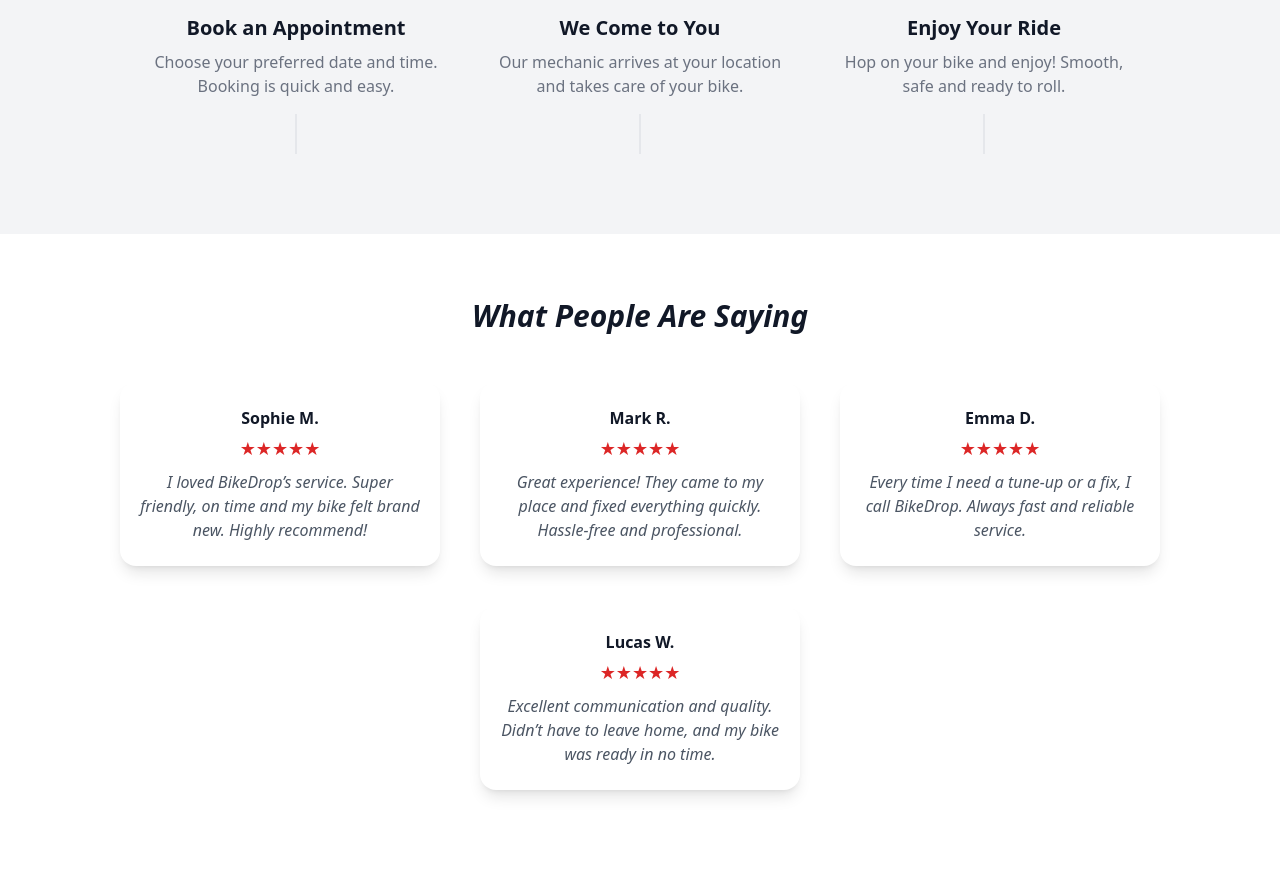
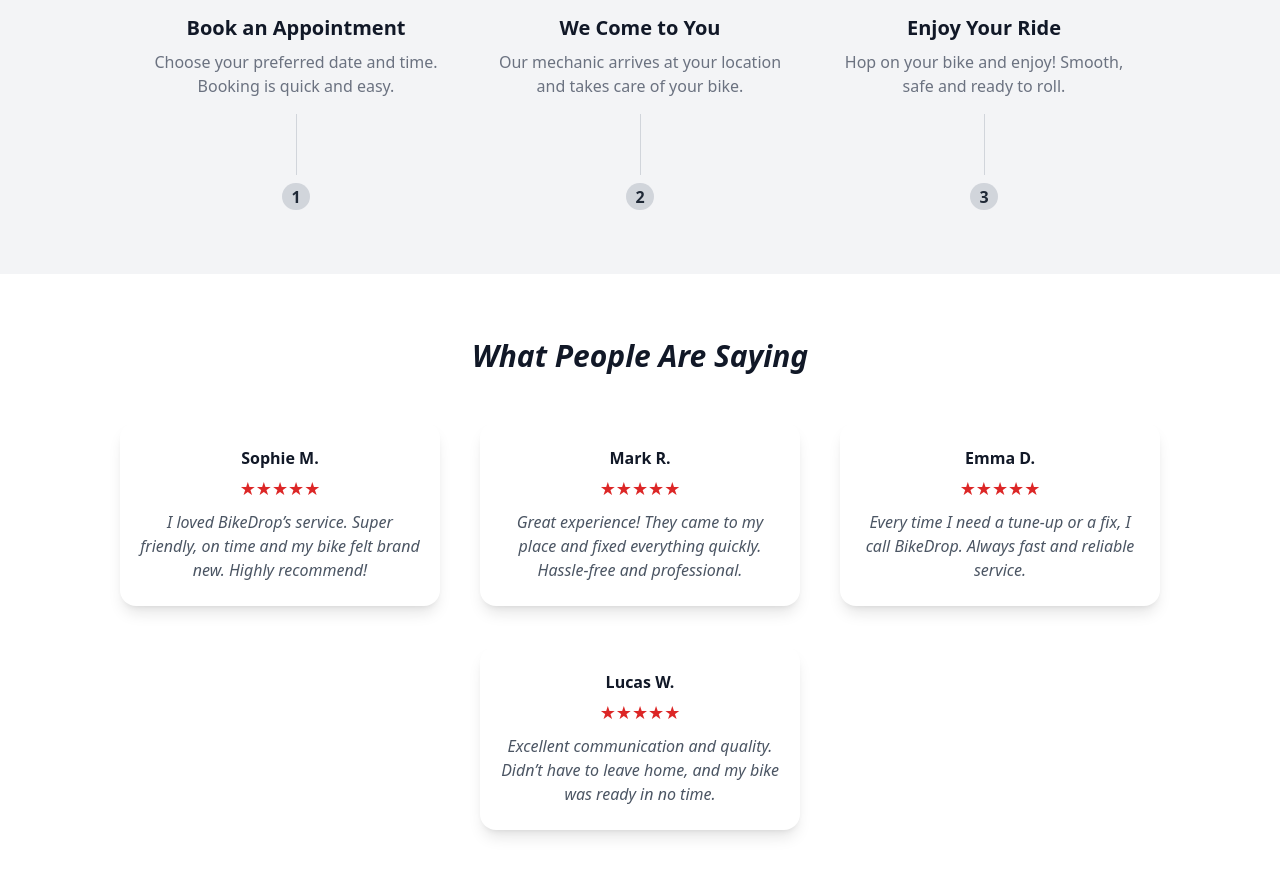
Before and after one commit to PAINj9/bikedrop, a React (Vite) app in the folder client/: page /bikedrop/main in a window 1280 px wide. Shown: the part 1859-2735 px from the top of the page. Built offline with nearby package versions, Linux system fonts and the light colour scheme.

Commit message:
Update HowItWorks.jsx

```diff
--- a/client/src/components/BikeDropPage/HowItWorks.jsx
+++ b/client/src/components/BikeDropPage/HowItWorks.jsx
@@ -42,7 +42,14 @@
               {step.icon}
               <div className="text-xl font-semibold mb-2 mt-2">{step.title}</div>
               <div className="text-gray-500">{step.desc}</div>
-              <div className="hidden md:block h-10 border-l-2 border-gray-200 mx-auto my-4" />
+
+              {/* Contenedor fijo para línea + número, para alinear */}
+              <div className="flex flex-col items-center justify-start h-24 mt-4">
+                <div className="w-px h-16 bg-gray-300"></div>
+                <div className="rounded-full bg-gray-300 text-gray-800 w-7 h-7 flex items-center justify-center font-semibold select-none mt-2">
+                  {idx + 1}
+                </div>
+              </div>
             </motion.div>
           ))}
         </div>
```
